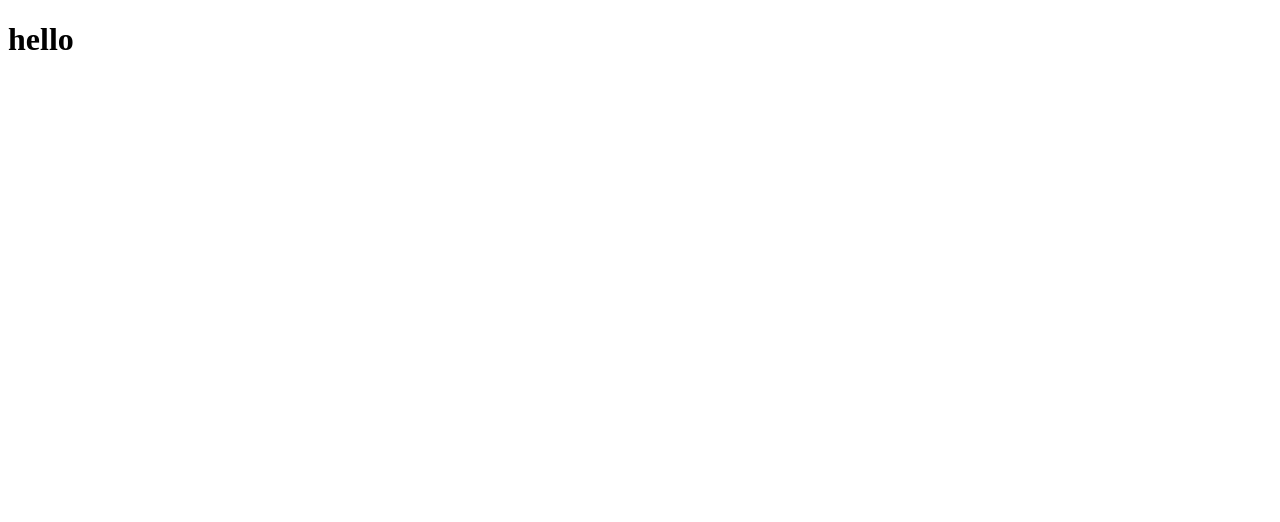
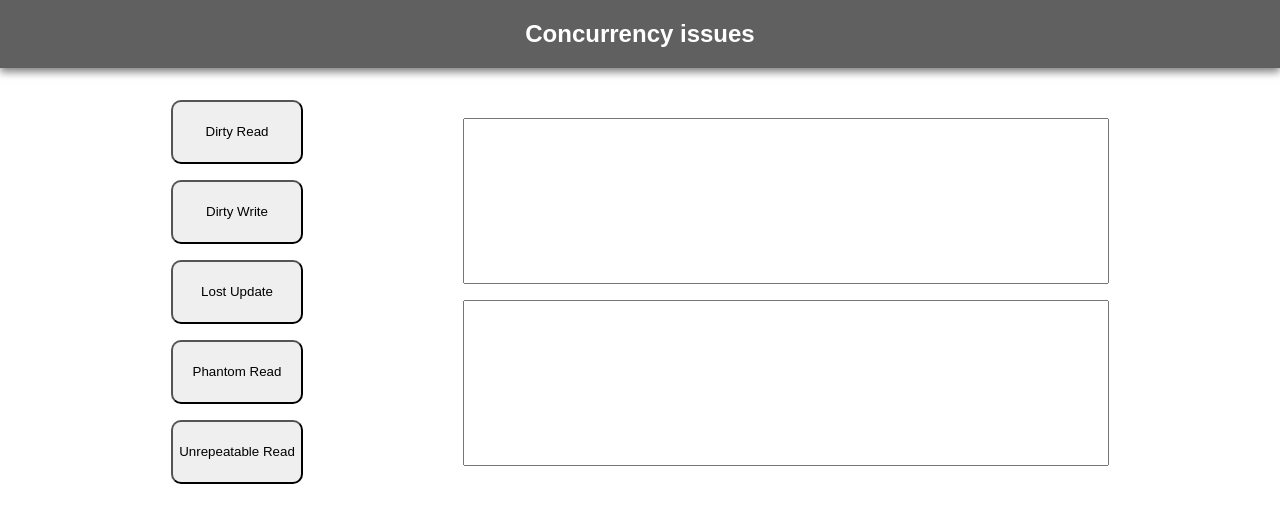
Before and after one commit to Konolin/database-management-systems, a React (Create React App) app in the folder fe/: page / in a window 1280 px wide. Shown: the top 522 px of the page. Built offline with nearby package versions, Linux system fonts and the light colour scheme.

Commit message:
Basic fe structure

```diff
--- a/fe/src/App.css
+++ b/fe/src/App.css
@@ -0,0 +1,48 @@
+.container {
+    display: flex;
+    flex-direction: row;
+    justify-content: center;
+    align-items: center;
+    gap: 10rem;
+    margin-top: 2rem;
+}
+
+.button-container {
+    display: flex;
+    flex-direction: column;
+    gap: 1rem;
+}
+
+.output-container {
+    display: flex;
+    flex-direction: column;
+    gap: 1rem;
+}
+
+.button-container button {
+    height: 4rem;
+    width: auto;
+    border-radius: 10px;
+}
+
+.textarea {
+    height: 10rem;
+    width: 40rem;
+    resize: none;
+}
+
+.output {
+}
+
+.explanation {
+}
+
+.navbar {
+    margin: 0;
+    display: flex;
+    justify-content: center;
+    background-color: #606060;
+    color: white;
+    box-shadow: 0 4px 8px 0 rgba(0, 0, 0, 0.5);
+    text-shadow: 0 4px 8px 0 rgba(0, 0, 0, 0.5);
+}
--- a/fe/src/App.js
+++ b/fe/src/App.js
@@ -1,5 +1,59 @@
 import './App.css';
+import {useState} from "react";
+import {
+    DIRTY_READ_EXPLANATION,
+    DIRTY_WRITE_EXPLANATION,
+    LOST_UPDATE_EXPLANATION,
+    PHANTOM_READ_EXPLANATION, UNREPEATABLE_READ_EXPLANATION
+} from "./explanations";
 
 export default function App() {
-    return <h1>hello</h1>;
+    const [outputText, setOutputText] = useState("");
+    const [explanationText, setExplanationText] = useState("");
+
+    const handleDirtyRead = () => {
+        setExplanationText(DIRTY_READ_EXPLANATION);
+        setOutputText("1");
+    }
+
+    const handleDirtyWrite = () => {
+        setExplanationText(DIRTY_WRITE_EXPLANATION);
+        setOutputText("2");
+    }
+
+    const handleLostUpdate = () => {
+        setExplanationText(LOST_UPDATE_EXPLANATION);
+        setOutputText("3");
+    }
+
+    const handlePhantomRead = () => {
+        setExplanationText(PHANTOM_READ_EXPLANATION);
+        setOutputText("4");
+    }
+
+    const handleUnrepeatableRead = () => {
+        setExplanationText(UNREPEATABLE_READ_EXPLANATION);
+        setOutputText("5");
+    }
+
+    return (
+        <>
+            <nav className="navbar">
+                <h1>Concurrency issues</h1>
+            </nav>
+            <div className="container">
+                <div className="button-container">
+                    <button onClick={handleDirtyRead}>Dirty Read</button>
+                    <button onClick={handleDirtyWrite}>Dirty Write</button>
+                    <button onClick={handleLostUpdate}>Lost Update</button>
+                    <button onClick={handlePhantomRead}>Phantom Read</button>
+                    <button onClick={handleUnrepeatableRead}>Unrepeatable Read</button>
+                </div>
+                <div className="output-container">
+                    <textarea className="textarea explanation" readOnly value={explanationText}/>
+                    <textarea className="textarea  output" readOnly value={outputText}/>
+                </div>
+            </div>
+        </>
+    );
 }
--- /dev/null
+++ b/fe/src/explanations.js
@@ -0,0 +1,13 @@
+const DIRTY_WRITE_EXPLANATION = "temp - dirty write explanation";
+const DIRTY_READ_EXPLANATION = "temp - dirty read explanation";
+const PHANTOM_READ_EXPLANATION = "temp - phantom read explanation";
+const UNREPEATABLE_READ_EXPLANATION = "temp - unrepeatable read explanation";
+const LOST_UPDATE_EXPLANATION = "temp - lost update explanation";
+
+export {
+    DIRTY_WRITE_EXPLANATION,
+    DIRTY_READ_EXPLANATION,
+    PHANTOM_READ_EXPLANATION,
+    UNREPEATABLE_READ_EXPLANATION,
+    LOST_UPDATE_EXPLANATION
+};
--- a/fe/src/index.css
+++ b/fe/src/index.css
@@ -0,0 +1,7 @@
+* {
+    font-family: sans-serif;
+}
+
+body {
+    margin: 0;
+}
```
